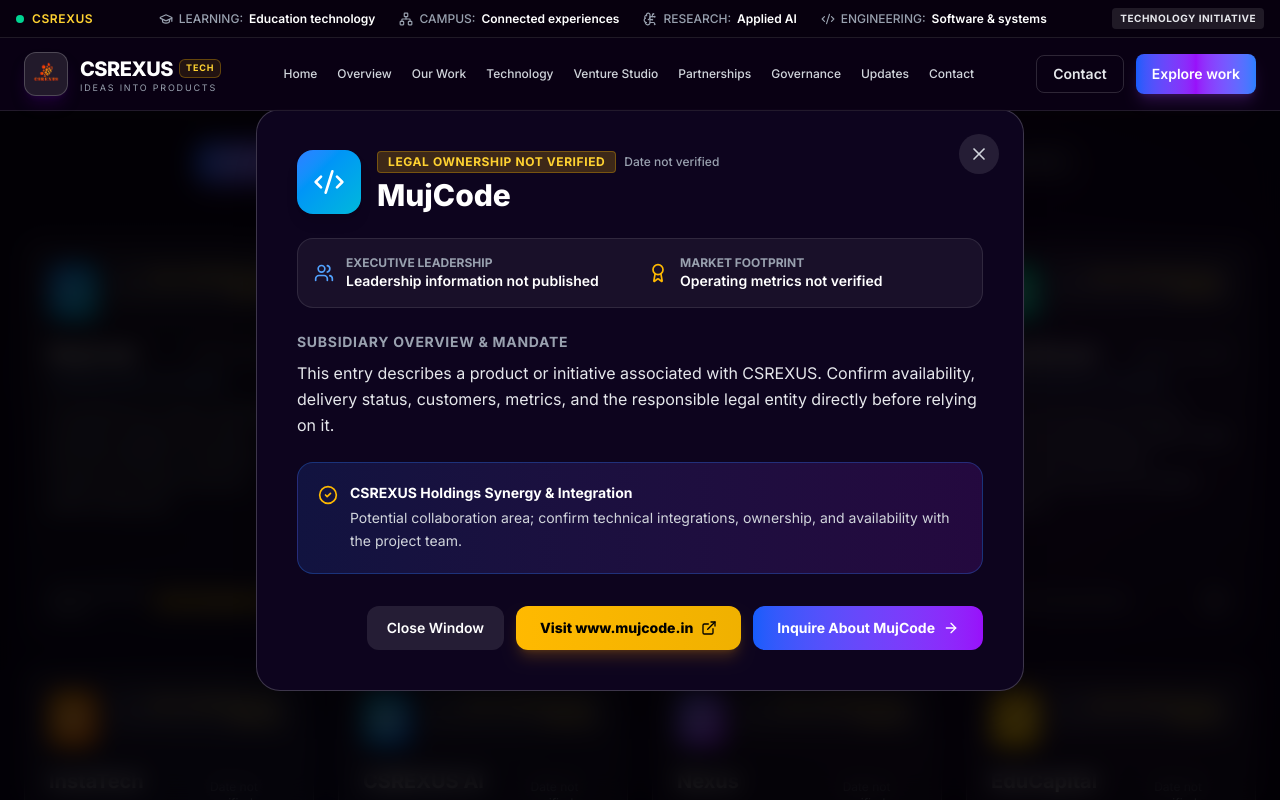
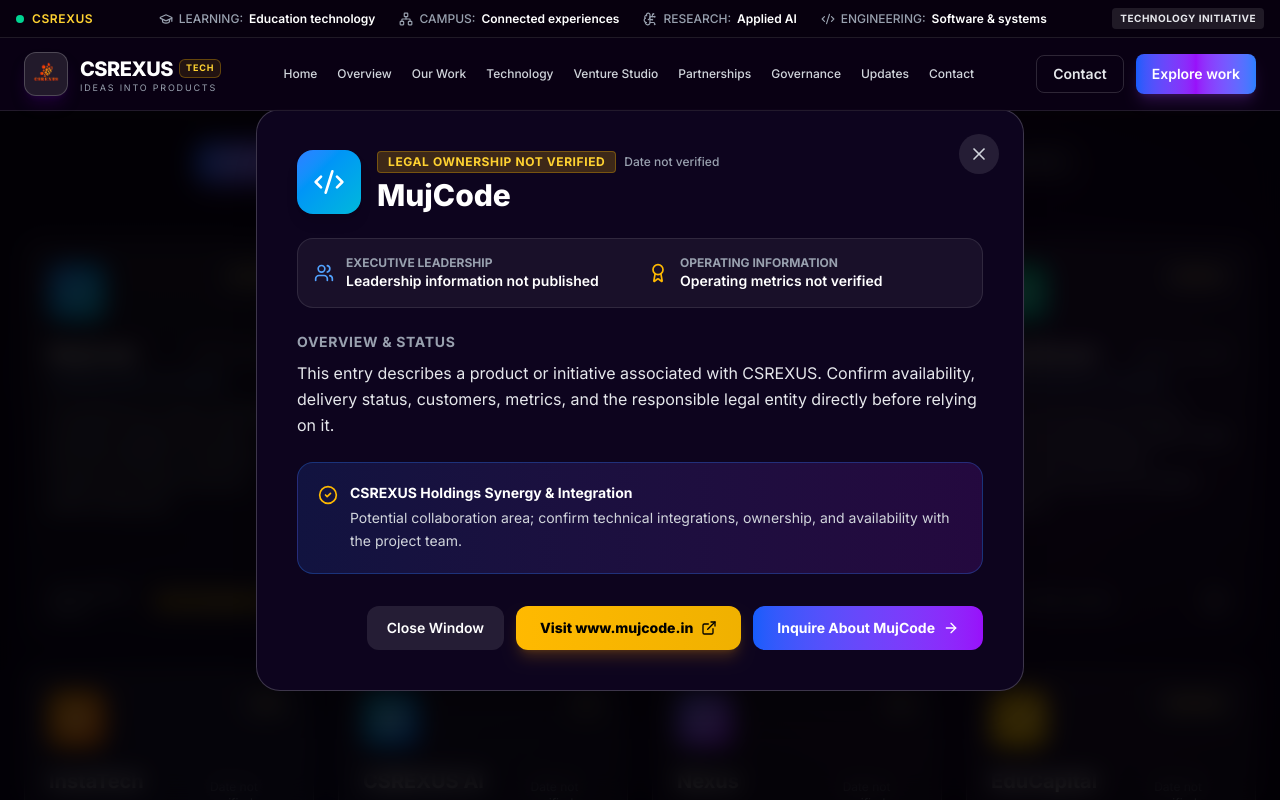
Before and after one commit to CSrajput-ux/CSrexus, a React (Vite) app: page / in a window 1280 px wide. Both pictures are taken after a click on the element 169 px from the left and 3131 px from the top of the page. Shown: the part 2691-3491 px from the top of the page. Built offline with nearby package versions, Linux system fonts and the light colour scheme.

Commit message:
content: remove remaining unsupported operating and governance claims

```diff
--- a/src/app/components/Ecosystem.tsx
+++ b/src/app/components/Ecosystem.tsx
@@ -255,14 +255,14 @@ export function Ecosystem() {
                     className={`relative h-full p-6 bg-gradient-to-b from-white/[0.08] to-white/[0.03] backdrop-blur-xl border border-white/15 rounded-2xl transition-all duration-300 ${company.borderGlow} hover:scale-[1.03] hover:shadow-xl hover:shadow-purple-900/30 flex flex-col justify-between cursor-pointer`}
                   >
                     <div>
-                      {/* Top Bar: Icon & Ownership Badge */}
+                      {/* Top Bar: Icon & verification note */}
                       <div className="flex items-start justify-between gap-3 mb-5">
                         <div className={`w-14 h-14 bg-gradient-to-br ${company.gradient} rounded-xl flex items-center justify-center group-hover:scale-110 transition-transform shadow-lg`}>
                           <Icon className="w-7 h-7 text-white" />
                         </div>
 
                         <span className="text-[10px] font-bold px-2.5 py-1 rounded-md bg-white/10 border border-white/15 text-amber-300 uppercase tracking-wider text-right">
-                          {company.ownership}
+                          {company.category.toUpperCase()}
                         </span>
                       </div>
 
@@ -284,7 +284,7 @@ export function Ecosystem() {
                     {/* Bottom Action Bar */}
                     <div className="pt-4 border-t border-white/10 flex items-center justify-between">
                       <span className="text-xs font-semibold text-gray-400 group-hover:text-white transition-colors">
-                        View Ownership Details
+                        View initiative details
                       </span>
                       {company.url ? (
                         <a
@@ -310,7 +310,7 @@ export function Ecosystem() {
           </AnimatePresence>
         </motion.div>
 
-        {/* Subsidiary Deep-Dive Interactive Modal */}
+        {/* Initiative detail modal */}
         <AnimatePresence>
           {selectedSub && (
             <motion.div
@@ -356,7 +356,7 @@ export function Ecosystem() {
                   </div>
                 </div>
 
-                {/* Executive Leadership & Scale */}
+                {/* Published leadership & Scale */}
                 <div className="grid grid-cols-1 sm:grid-cols-2 gap-4 mb-6 p-4 rounded-2xl bg-white/5 border border-white/10">
                   <div className="flex items-center gap-3">
                     <Users className="w-5 h-5 text-blue-400 flex-shrink-0" />
@@ -369,7 +369,7 @@ export function Ecosystem() {
                   <div className="flex items-center gap-3">
                     <Award className="w-5 h-5 text-amber-400 flex-shrink-0" />
                     <div>
-                      <div className="text-xs text-gray-400 uppercase font-bold">Market Footprint</div>
+                      <div className="text-xs text-gray-400 uppercase font-bold">Operating information</div>
                       <div className="text-sm font-semibold text-white">{selectedSub.scale}</div>
                     </div>
                   </div>
@@ -378,7 +378,7 @@ export function Ecosystem() {
                 {/* Deep Dive Description */}
                 <div className="mb-6">
                   <h4 className="text-sm uppercase font-bold tracking-wider text-gray-400 mb-2">
-                    Subsidiary Overview &amp; Mandate
+                    Overview &amp; status
                   </h4>
                   <p className="text-gray-200 text-base leading-relaxed">
                     {selectedSub.deepDiveText}
```
